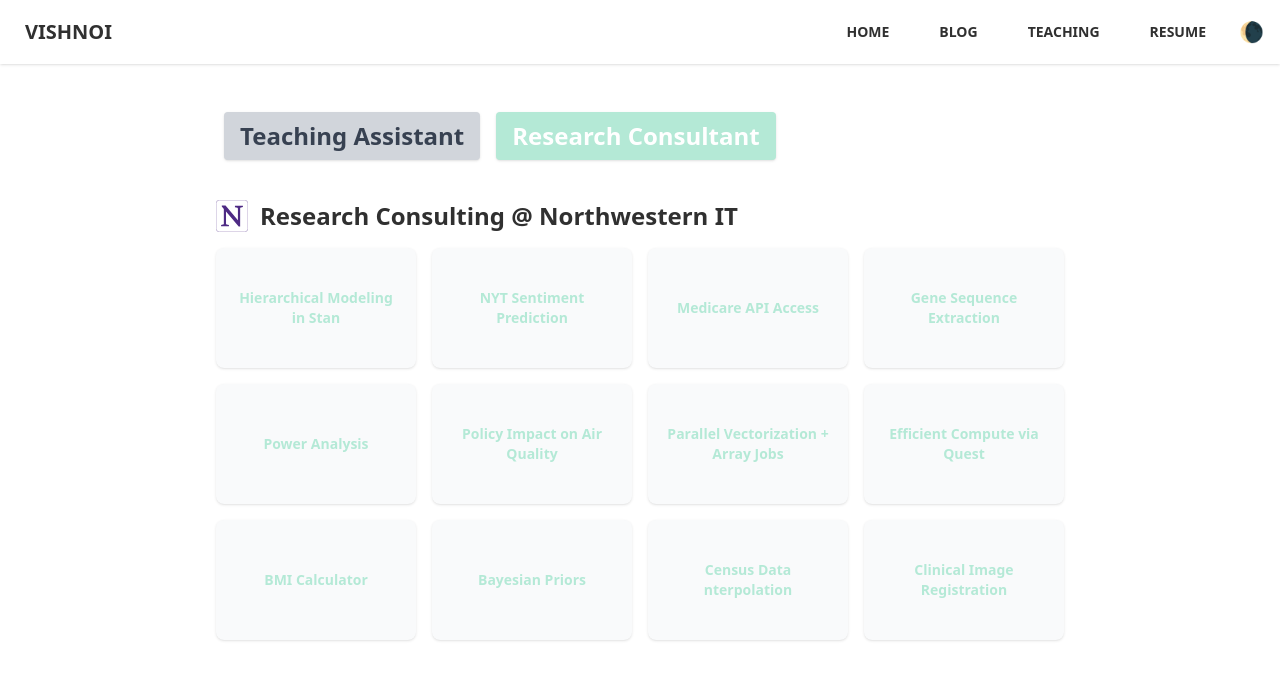
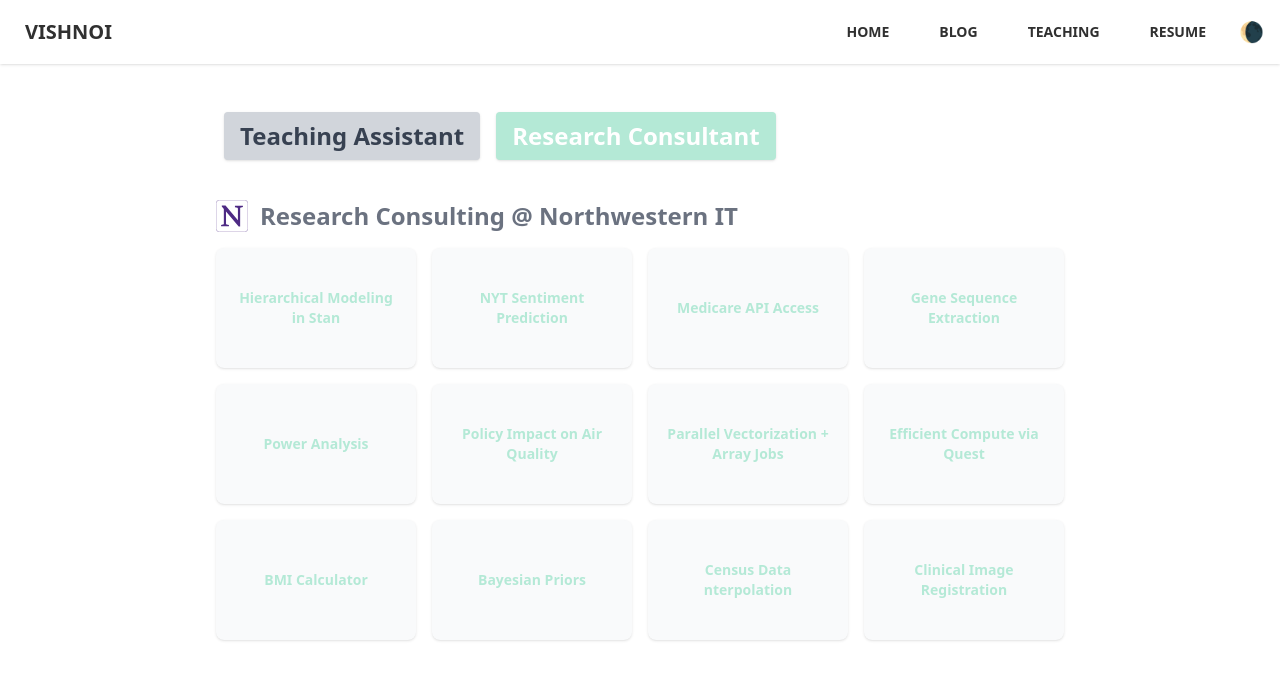
Before and after one commit to s-vishnoi/portfolio, a Vue app: page /teaching in a window 1280 px wide. Shown: the top 680 px of the page. Built offline with nearby package versions, Linux system fonts and the light colour scheme.

Commit message:
colorsss

```diff
--- a/src/pages/Teaching.vue
+++ b/src/pages/Teaching.vue
@@ -20,7 +20,7 @@
 
     <!-- Consultant Section -->
     <div v-if="currentView === 'consultant'">
-      <h2 class="text-2xl font-semibold text-black-400 flex items-center gap-3 mb-4">
+      <h2 class="text-2xl font-semibold text-gray-500 flex items-center gap-3 mb-4">
         <img src="/logos/NU_PA_logo.svg" alt="NU logo" class="h-8" />
         Research Consulting @ Northwestern IT
       </h2>
@@ -49,7 +49,7 @@
 
     <!-- Teaching Assistant Section -->
     <div v-else class="space-y-6">
-      <h2 class="text-2xl font-semibold text-black-400 flex items-center gap-3">
+      <h2 class="text-2xl font-semibold text-gray-500 flex items-center gap-3">
         <img src="/logos/NU_PA_logo.svg" alt="NU logo" class="h-8" />
         Northwestern University
       </h2>
@@ -78,7 +78,7 @@
 import { nuTestimonials } from '../data/nuTestimonials.js'
 import { consults } from '../data/nuConsults.js'
 
-const currentView = ref('consultant') // ✅ Default is now 'consultant'
+const currentView = ref('consultant')
 </script>
 
 <style scoped>
```
